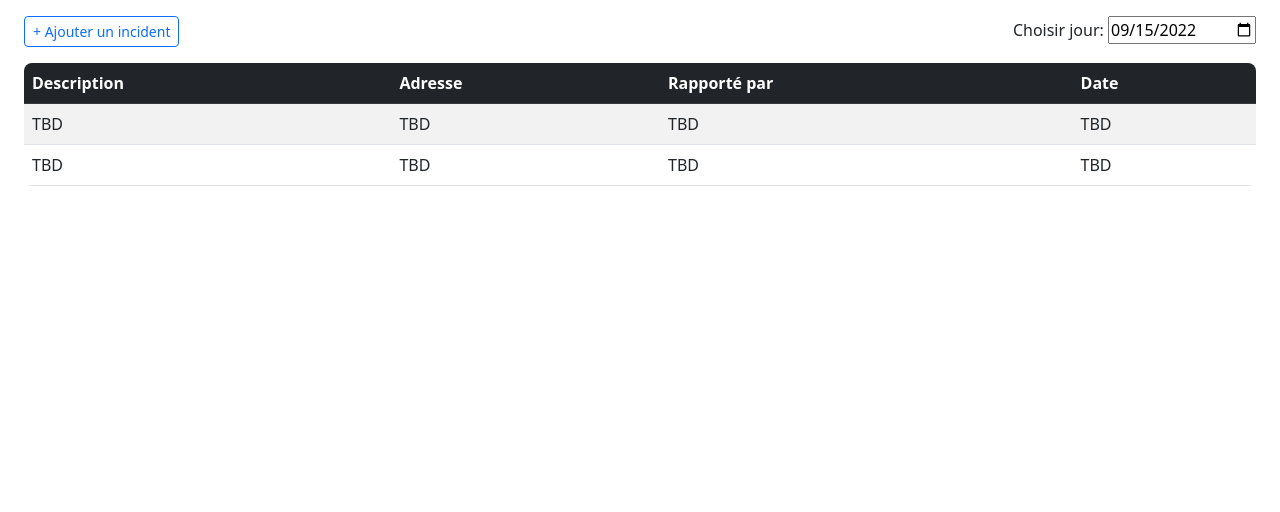
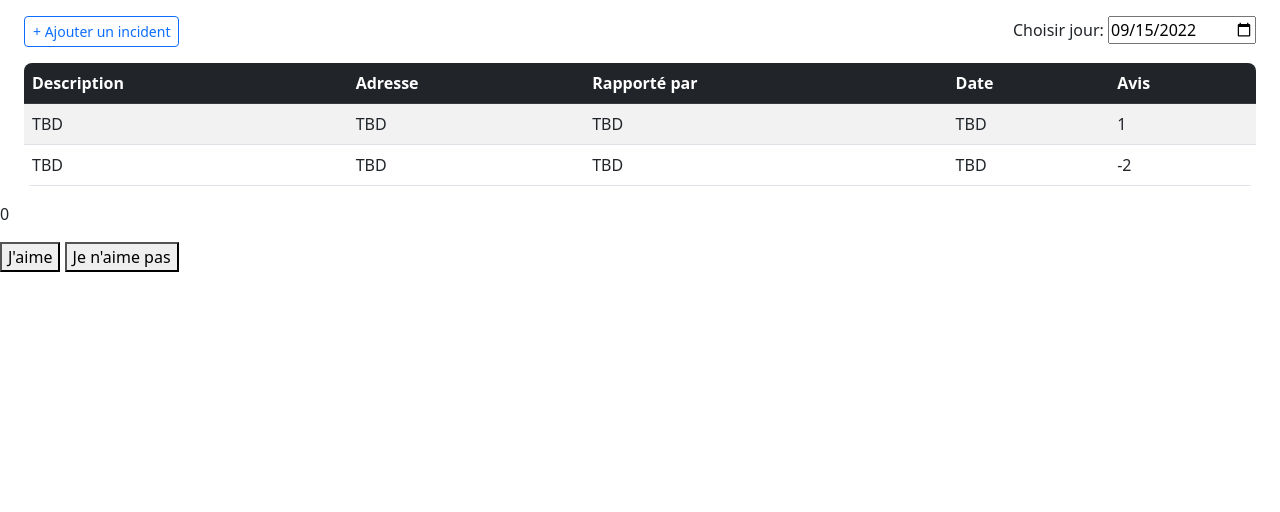
Before and after one commit to Emilevillette/LINFO1212-projet-preparatoire, a Node server app: page / in a window 1280 px wide. Shown: the part 59-571 px from the top of the page. Run offline with Node 20, Linux system fonts and the light colour scheme; some libraries are stand-ins or nearby versions.

Commit message:
added upvote downvote js

```diff
--- a/views/pages/index.ejs
+++ b/views/pages/index.ejs
@@ -24,6 +24,7 @@
             <th scope="col">Adresse</th>
             <th scope="col">Rapporté par</th>
             <th scope="col">Date</th>
+            <th scope="col">Avis</th>
         </tr>
         </thead>
         <tbody>
@@ -32,16 +33,22 @@
             <td>TBD</td>
             <td>TBD</td>
             <td>TBD</td>
+            <td>1</td>
         </tr>
         <tr>
             <td>TBD</td>
             <td>TBD</td>
             <td>TBD</td>
             <td>TBD</td>
+            <td>-2</td>
         </tr>
         </tbody>
     </table>
 </div>
+<div class=""></div>
+<p id="votes">0</p>
+<button id="upvote" onclick="upvote()">J'aime</button>
+<button id="downvote" onclick="downvote()">Je n'aime pas</button>
 
 <footer>
     <%- include('../partials/footer')%>
@@ -51,5 +58,17 @@
 <script src="https://cdn.jsdelivr.net/npm/bootstrap@5.2.1/dist/js/bootstrap.bundle.min.js"
         integrity="sha384-u1OknCvxWvY5kfmNBILK2hRnQC3Pr17a+RTT6rIHI7NnikvbZlHgTPOOmMi466C8"
         crossorigin="anonymous"></script>
+<script>
+    var counter = 0;
+    function upvote(){
+        counter++;
+        document.getElementById('votes').innerHTML = counter;
+    }
+    function downvote(){
+        counter--;
+        document.getElementById('votes').innerHTML = counter;
+    }
+
+</script>
 </body>
 </html>
--- a/views/partials/footer.ejs
+++ b/views/partials/footer.ejs
@@ -1,4 +1,4 @@
-<div class="new-footer text-center fixed-bottom bg-dark mt-auto pt-3 mt-3">
+<div class="new-footer text-center fixed-bottom bg-dark mt-auto pt-3 mt-3 ">
     <div class="d-flex justify-content-around text-light">
         <a class="text-decoration-none text-light" href="mailto:arthurlouette12@gmail.com">Contact</a>
         <a class="text-decoration-none text-light" href="https://youtu.be/dQw4w9WgXcQ">Conditions D'utilisation</a>
```
